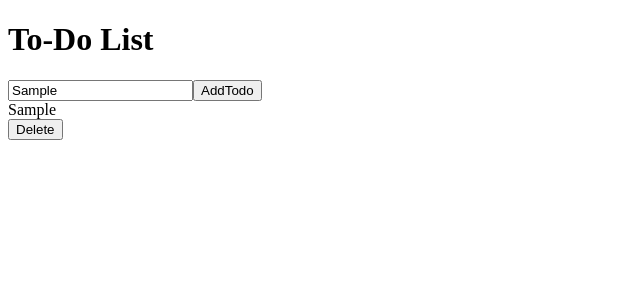
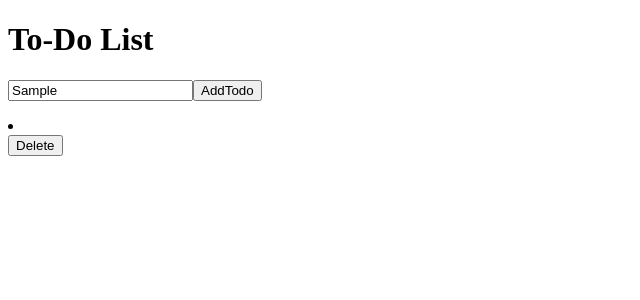
Before and after one commit to acciojob/todo-react-Shivdasbhande05, a React app: page / in a window 1280 px wide. Both pictures are taken after typing "Sample" into the empty fields and a click on the button "AddTodo". Shown: the top 300 px of the page, without its empty margins (0-640 px from the left). Built offline with nearby package versions, Linux system fonts and the light colour scheme.

Commit message:
Update ToDo.js

```diff
--- a/src/components/Todo.js
+++ b/src/components/Todo.js
@@ -3,9 +3,12 @@ import ToDoItem from "./ToDoItem";
 
 function ToDo({ toDoItems, onDelete }) {
   return (
-    <>
+    <> <ul>
+    </ul>
       {toDoItems.map((item) => (
-        <ToDoItem toDoItem={item} onDelete={onDelete}/>
+        <li>
+            <ToDoItem toDoItem={item.name} onDelete={onDelete}/>
+        </li>
       ))}
     </>
   );
```
